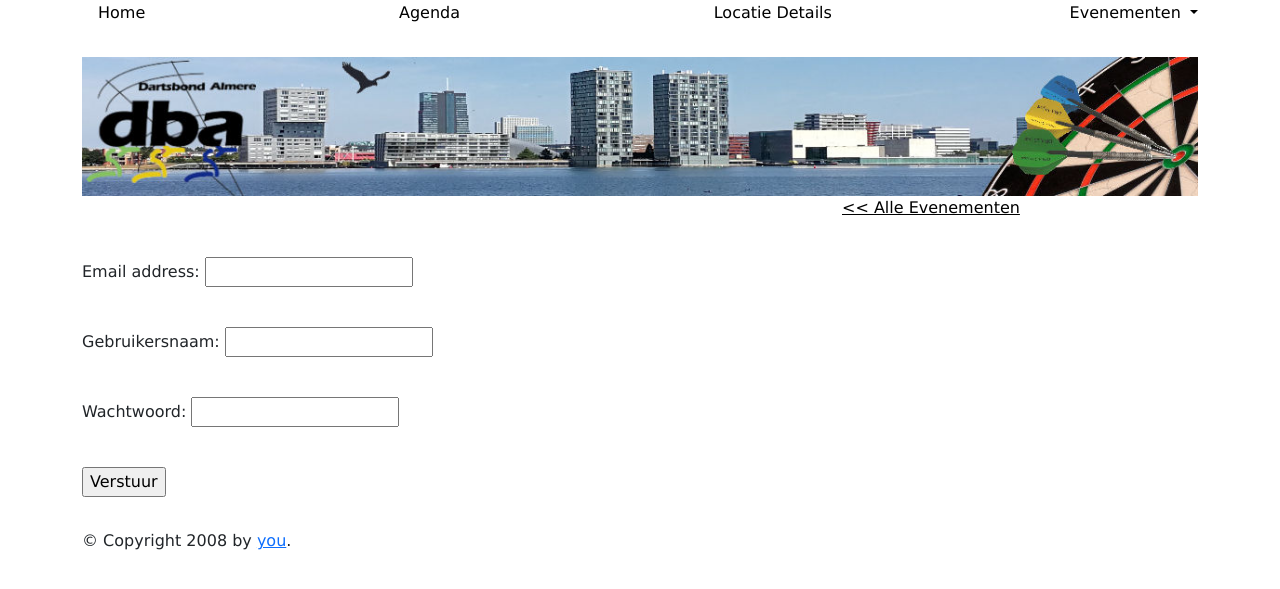
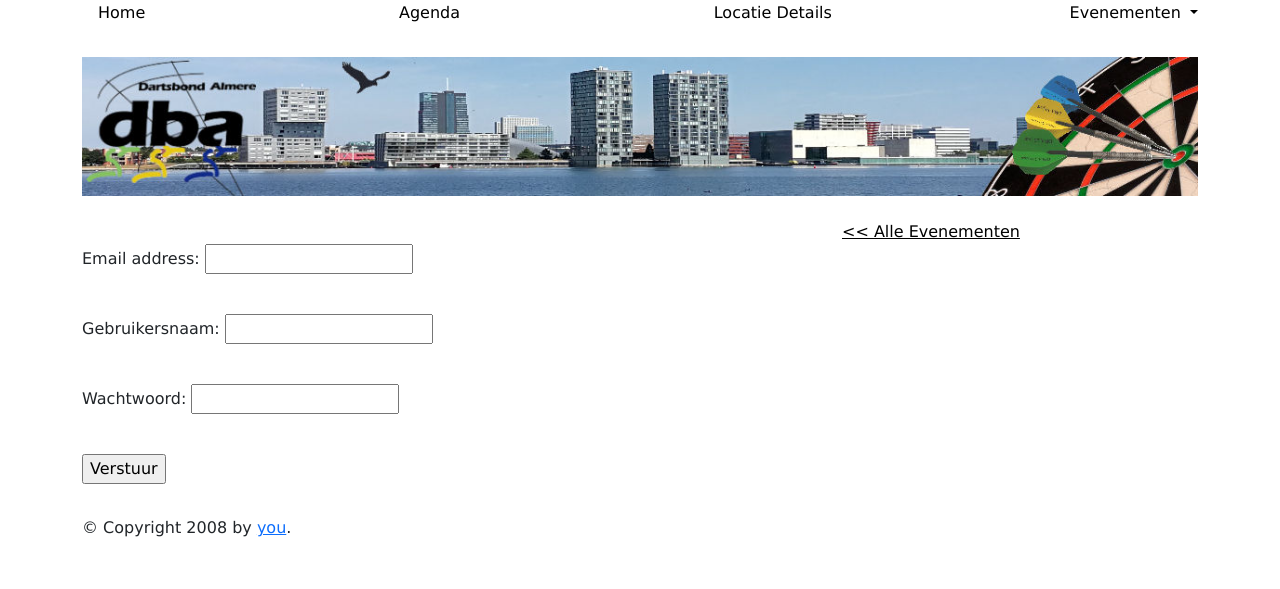
Before and after one commit to Lex-van-Os/Dartshub, a Flask app: page /register in a window 1280 px wide. Shown: the part 143-732 px from the top of the page. Run offline with Flask 2, Linux system fonts and the light colour scheme; some libraries are stand-ins or nearby versions.

Commit message:
adjust spacing

```diff
--- a/static/styles/style.css
+++ b/static/styles/style.css
@@ -159,7 +159,6 @@ body::-webkit-scrollbar {
 }
 
 #content {
-  padding-top: 5%;
 }
 
 .widgets {
--- a/templates/layout/base.html.jinja
+++ b/templates/layout/base.html.jinja
@@ -47,7 +47,7 @@
       </div>
     </div>
     <div class="container">
-      <div class="row">
+      <div class="row mt-4">
         <div class="col-md-8">
           <div id="content">{% block content %}{% endblock %}</div>
         </div>
--- a/templates/layout/widgetless.html.jinja
+++ b/templates/layout/widgetless.html.jinja
@@ -51,10 +51,6 @@
         <div class="col-md-8">
           <div id="content">{% block content %}{% endblock %}</div>
         </div>
-        <div class="col-md-4 overflow-hidden">
-          <section class="widgets">
-          </section>
-        </div>
       </div>
     </div>
 
```
Also changed, not shown: templates/event/event_detail.html.jinja (line endings or trailing spaces).
